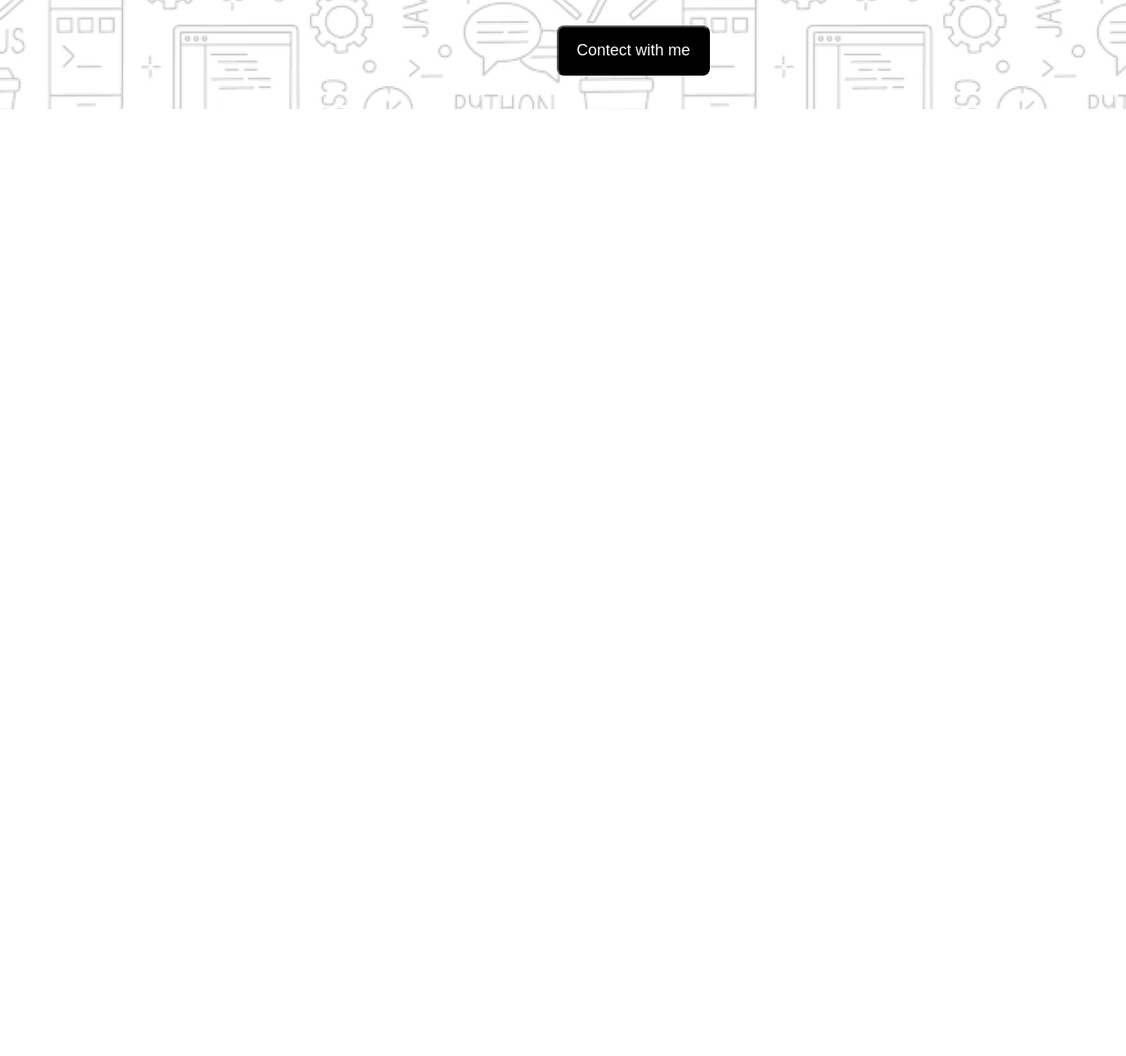
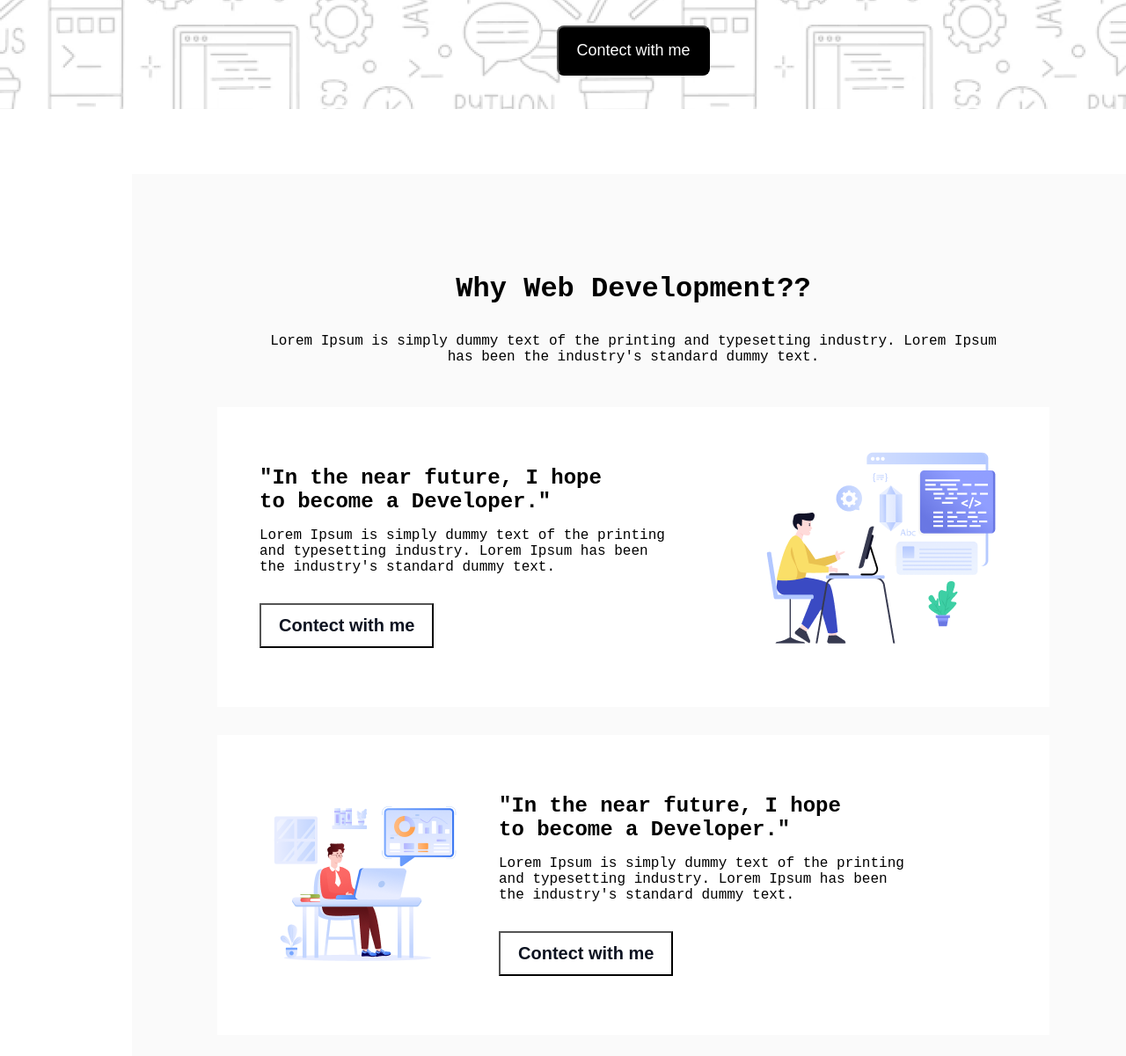
Before and after one commit to jabirstain3/Jabir.H, a plain HTML site: page index.html in a window 1280 px wide. Shown: the part 571-1772 px from the top of the page at 88% size. Before the commit the page ends 800 px from the top, so only its background shows below. Drawn offline with Linux system fonts and the light colour scheme; a web font is replaced by a local one.

Commit message:
Added motive section

```diff
--- a/index.html
+++ b/index.html
@@ -24,7 +24,51 @@
             <div class="button-containar">
                 <button class="contact-button">Contect with me</button>
             </div>
+        </div>
+    </section>
+    <section class="motive-section">
+        <div class="why-text">
+            <h3 class="why-heading">Why Web Development??</h3>
+            <p class="why-paragraph">Lorem Ipsum is simply dummy text of the printing and typesetting industry. Lorem Ipsum has been the industry's standard dummy text.</p>
+        </div>
+        <div class="why-contents">
+            <div class="first-motive">
+                <div class="first-group-text">
+                    <div class="motive-text">
+                        <h3 class="motive-heading">"In the near future, I hope to become a Developer."</h3>
+                        <p class="motive-paragraph">Lorem Ipsum is simply dummy text of the printing and typesetting industry. Lorem Ipsum has been the industry's standard dummy text.</p>
+                    </div>
+                    <button class="learn-more">Contect with me</button>
+                </div>
+                <div class="image">
+                    <img src="./assets/Layer_1.png" alt="">
+                </div>
+            </div>
+            <div class="second-motive">
+                <div class="image">
+                    <img src="./assets/Group 3.png" alt="">
+                </div>
+                <div class="second-group-text">
+                    <div class="motive-text">
+                        <h3 class="motive-heading">"In the near future, I hope to become a Developer."</h3>
+                        <p class="motive-paragraph">Lorem Ipsum is simply dummy text of the printing and typesetting industry. Lorem Ipsum has been the industry's standard dummy text.</p>
+                    </div>
+                    <button class="learn-more">Contect with me</button>
+                </div>
 
+            </div>
+            <div class="third-motive">
+                <div class="first-group-text">
+                    <div class="motive-text">
+                        <h3 class="motive-heading">"In the near future, I hope to become a Developer."</h3>
+                        <p class="motive-paragraph">Lorem Ipsum is simply dummy text of the printing and typesetting industry. Lorem Ipsum has been the industry's standard dummy text.</p>
+                    </div>
+                    <button class="learn-more">Contect with me</button>
+                </div>
+                <div class="image">
+                    <img src="./assets/Group 4.png" alt="">
+                </div>
+            </div>
         </div>
     </section>
 
--- a/style/index.css
+++ b/style/index.css
@@ -72,3 +72,107 @@ nav button {
     background: #000000;
     color: #ffffff;
 }
+.motive-section {
+    margin: 74px 150px;
+    padding: 80px 97px;
+    background: rgba(13, 19, 33, 2%);
+}
+
+.why-text {
+    margin: 0 48px;
+    text-align: center;
+}
+
+.why-heading {
+    font-weight: 800;
+    font-size: 32px;
+
+}
+
+.why-paragraph {
+    font-weight: 400;
+    font-size: 16px;
+    margin-top: 24px;
+}
+
+.why-contents {
+    margin: 48px 0 0;
+    /* border: 1px solid black; */
+}
+
+.first-motive {
+    background: #ffffff;
+    padding: 48px;
+    display: flex;
+    justify-content: space-between;
+    align-items: center;
+}
+
+.first-group-text {
+    width: 478px;
+}
+.motive-text {
+    text-align: left;
+    padding: 0;
+}
+.motive-heading {
+    width: 390px;
+    font-weight: 700;
+    font-size: 24px;
+    margin: 0;
+}
+.motive-paragraph {
+    font-weight: 400;
+    font-size: 16px;
+    margin: 16px 0;
+}
+.learn-more {
+    border: 1px solid blach;
+    margin-top: 16px;
+    padding: 12px 20px;
+    font-weight: 600;
+    font-size: 20px;
+    background: #ffffff;
+    color: #0D1321;
+}
+
+.second-motive {
+    background: #ffffff;
+    margin: 32px 0;
+    padding: 48px;
+    display: flex;
+    gap: 32px;
+    justify-content: left;
+    align-items: center;
+}
+.second-image {
+    width: 240px;
+    height: 240px;
+}
+
+.second-group-text {
+    width: 478px;
+}
+
+.third-motive {
+    background: #ffffff;
+    padding: 48px;
+    display: flex;
+    justify-content: space-between;
+    align-items: center;
+}
+
+.third-group-text {
+    width: 478px;
+}
+.motive-text {
+    text-align: left;
+    padding: 0;
+}
+
+. {
+
+}
+. {
+
+}
```
